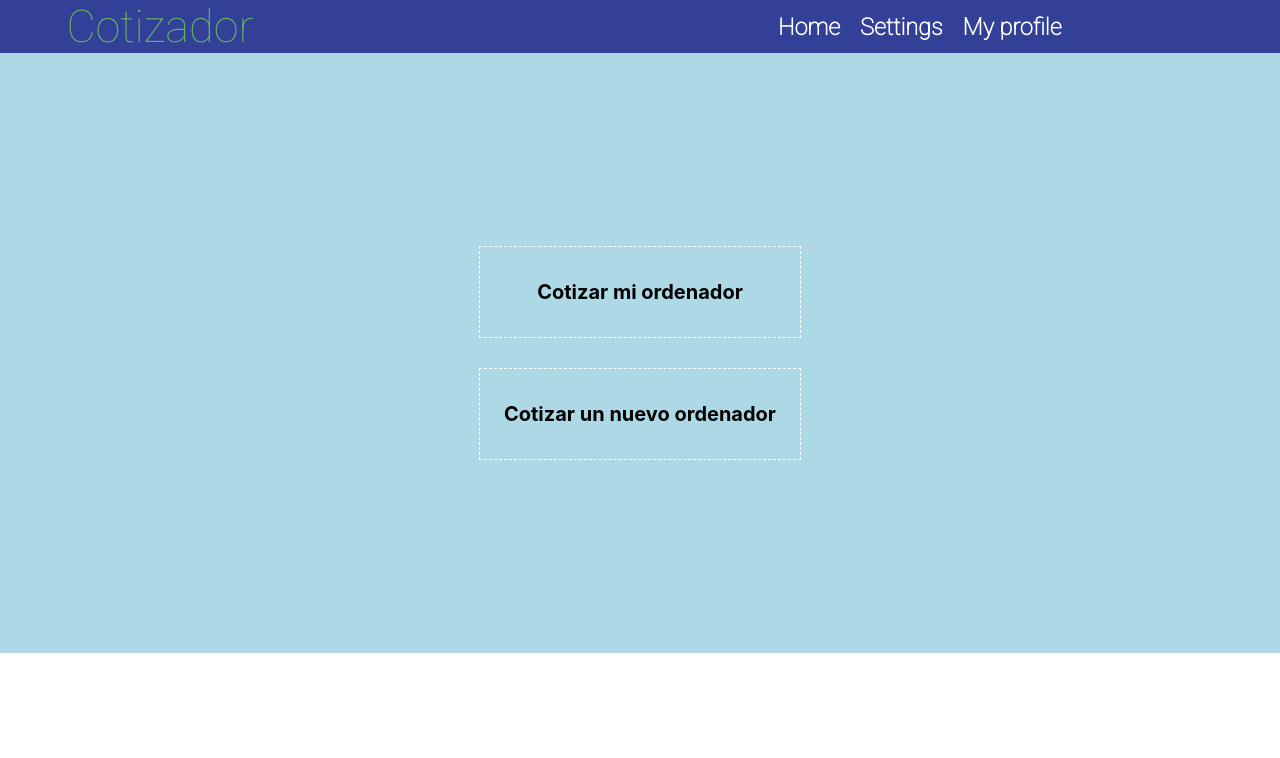
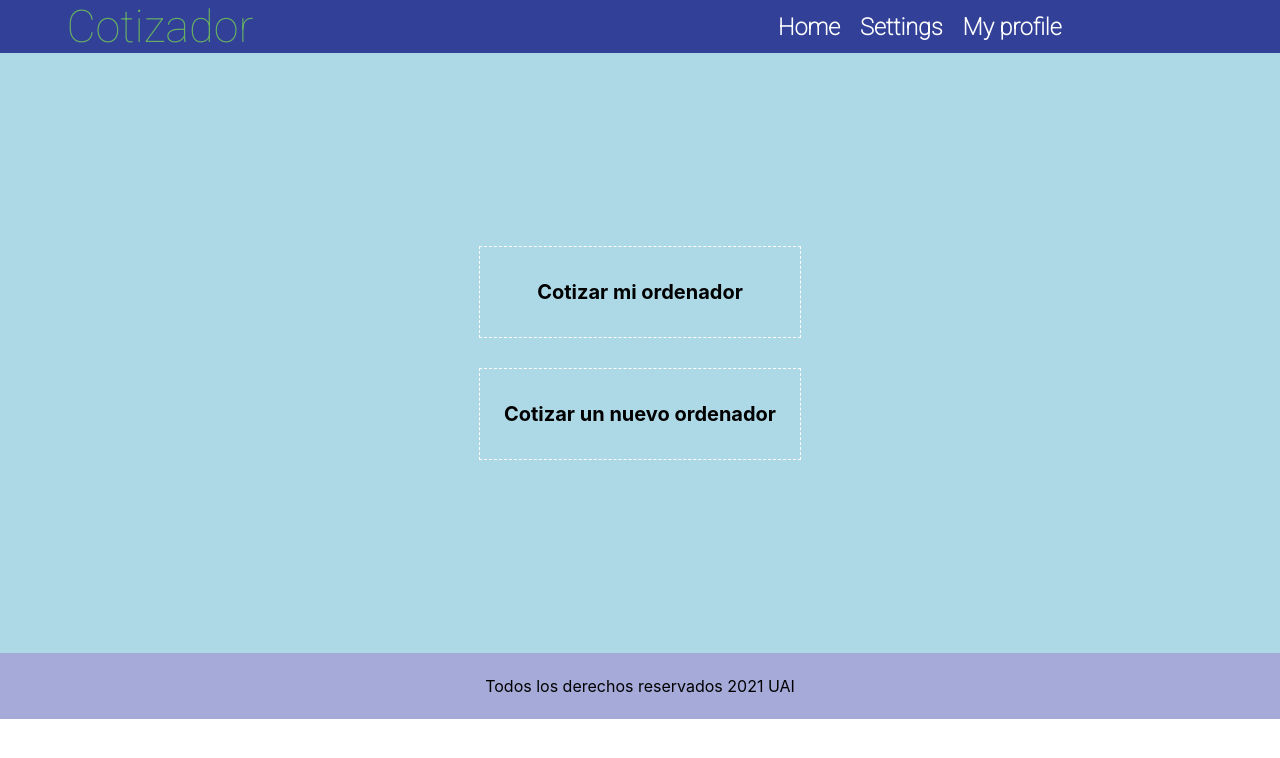
Before and after one commit to faustoazzaretti/tfi, a React (Create React App) app: page / in a window 1280 px wide. Shown: the top 758 px of the page. Built offline with nearby package versions, Linux system fonts and the light colour scheme; a web font is replaced by a local one.

Commit message:
Add footer

```diff
--- a/src/App.js
+++ b/src/App.js
@@ -1,5 +1,6 @@
 import Header from '../src/components/shared/header/index';
 import Aside from '../src/components/shared/aside/index';
+import Footer from '../src/components/shared/footer/index';
 import logo from './logo.svg';
 import './App.css';
 
@@ -8,6 +9,7 @@ function App() {
     <div className="App">
       <Header/>
       <Aside/>
+      <Footer/>
     </div>
   );
 }
--- a/src/components/shared/aside/index.js
+++ b/src/components/shared/aside/index.js
@@ -1,11 +1,5 @@
 import './style.css';
 import React from 'react';
-import Card from '@mui/material/Card';
-import CardActions from '@mui/material/CardActions';
-import CardContent from '@mui/material/CardContent';
-import CardMedia from '@mui/material/CardMedia';
-import Button from '@mui/material/Button';
-import Typography from '@mui/material/Typography';
 
 class Aside extends React.Component {
     render() {
--- /dev/null
+++ b/src/components/shared/footer/index.js
@@ -0,0 +1,14 @@
+import './style.css';
+import React from 'react';
+
+class Footer extends React.Component {
+    render() {
+      return(
+          <div className="footer">
+              Todos los derechos reservados 2021 UAI
+          </div>
+      )
+    }
+  }
+
+export default Footer;
--- /dev/null
+++ b/src/components/shared/footer/style.css
@@ -0,0 +1,8 @@
+.footer {
+    display: flex;
+    justify-content: center;
+    align-items: center;
+    width: 100%;
+    height: 66px;
+    background-color: #A5AAD8;
+}
```
